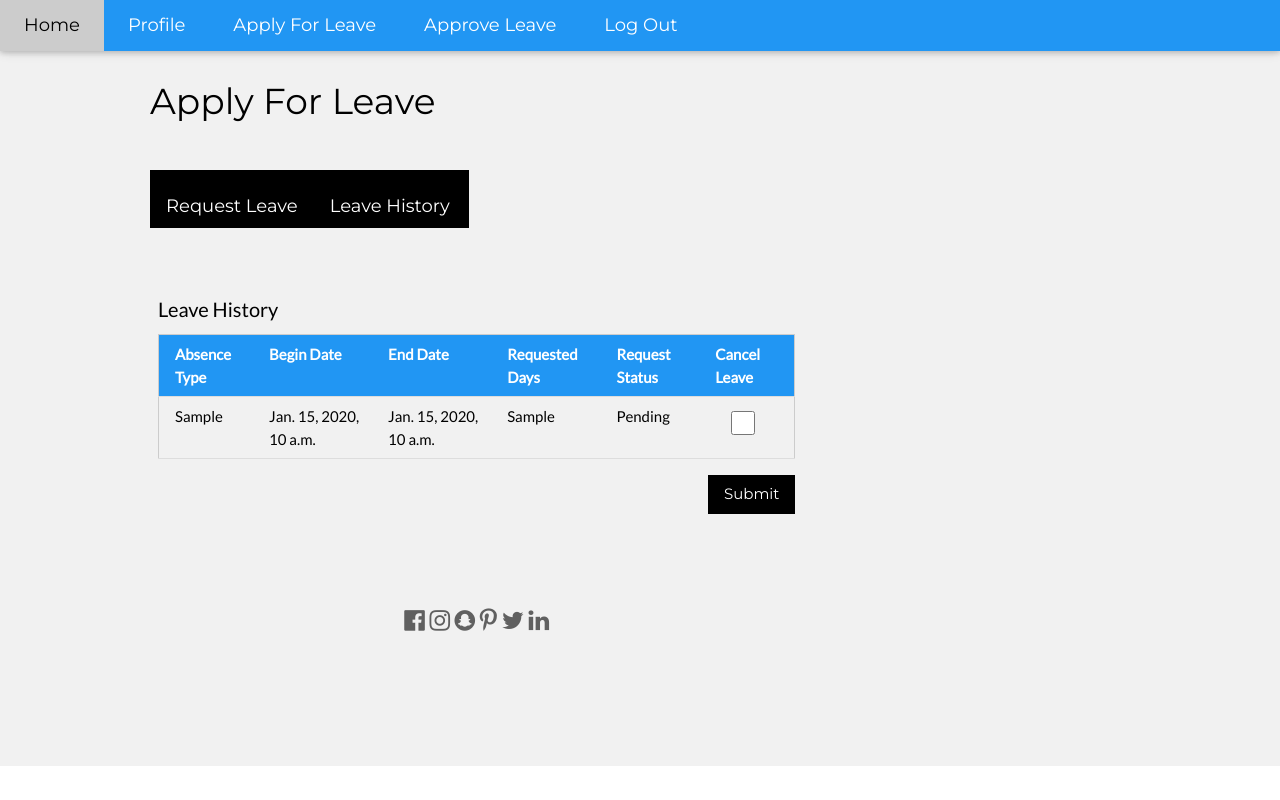
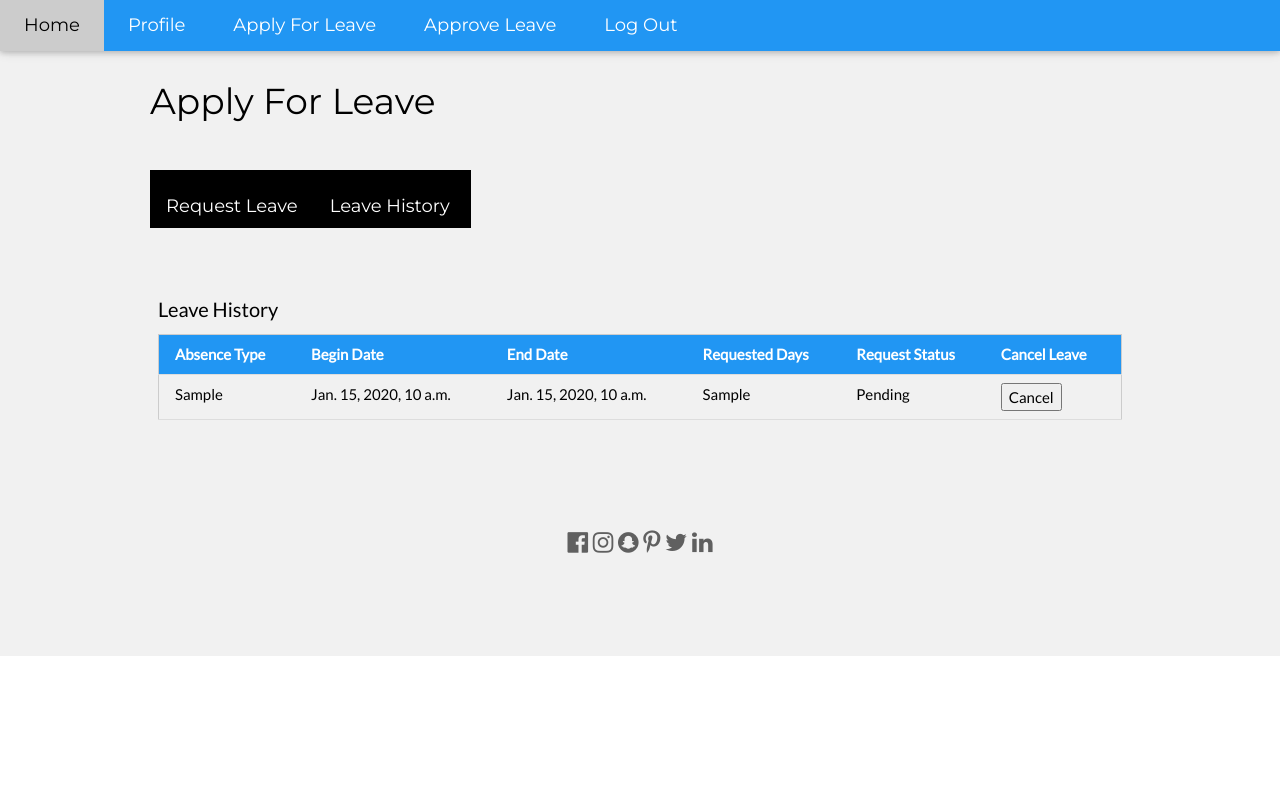
Before and after one commit to vidhishah22/CMPE-272-The-Seekers, a Django app: template LMSProject/LMS/templates/LMS/ApplyForLeave.html in a window 1280 px wide, after a click on "Leave History". Run offline with Django 3.2, Linux system fonts and the light colour scheme; tables that the repository leaves empty hold one stand-in row (values such as "Sample post"); the template is opened without the code that fills it: values that come from a table or form of the project are taken from there, most other values are stand-ins (such as "Sample title", 1, 10 or a date in 2020); some libraries are stand-ins or nearby versions.

Commit message:
Merge branch 'dev' of https://github.com/vidhishah22/CMPE-272-The-Seekers into dev
# Conflicts:
#	LMSProject/LMS/templates/LMS/ApplyForLeave.html
#	LMSProject/LMS/views.py

```diff
--- a/LMSProject/LMS/models.py
+++ b/LMSProject/LMS/models.py
@@ -24,6 +24,7 @@ class EmpLeaveRequestChoices(ChoiceEnum):
     Pending_Status = 'Pending'
     Approved_Status = 'Approved'
     Declined_Status = 'Declined'
+    Cancelled_Status = 'Cancelled'
 
 
 class Employee(models.Model):
--- a/LMSProject/LMS/templates/LMS/ApplyForLeave.html
+++ b/LMSProject/LMS/templates/LMS/ApplyForLeave.html
@@ -11,7 +11,7 @@
     <link rel="stylesheet" href="https://fonts.googleapis.com/css?family=Montserrat">
     <link rel="stylesheet" href="https://cdnjs.cloudflare.com/ajax/libs/font-awesome/4.7.0/css/font-awesome.min.css">
     <script src="https://ajax.googleapis.com/ajax/libs/jquery/2.1.3/jquery.min.js"></script>
-    <script src="/js/my.js"></script>
+    <script src="js/my.js"></script>
     <style>
 body,h1,h2,h3,h4,h5,h6 {font-family: "Lato", sans-serif}
 .w3-bar,h1,button {font-family: "Montserrat", sans-serif}
@@ -21,16 +21,15 @@ body,h1,h2,h3,h4,h5,h6 {font-family: "Lato", sans-serif}
 <body>
 <div class="w3-row-padding w3-light-grey w3-padding-64 w3-container" id="applyforleave">
         <div class="w3-content">
-            <div class="w3-twothird">
                 <h1>Apply For Leave</h1>
                 <div class="w3-row w3-padding-32">
                     <div class="w3-col m12">
                         <div action="/action_page.php" target="_blank">
                             <div class="w3-row-padding" style="margin:0 -16px 8px -16px">
                                 <div class="w3-half">
-                                    <div class="w3-bar w3-black">
-                                        <p><button class="w3-bar-item w3-button w3-hover-blue w3-large" onclick="openLeave('Request Leave')"> Request Leave </button></p>
-                                        <p><button class="w3-bar-item w3-button w3-hover-blue w3-large" onclick="openLeave('Leave History')"> Leave History </button></p>
+                                    <div class="w3-bar w3-black w3-twothird">
+                                        <p><button class="w3-bar-item w3-button w3-hover-blue w3-large w3-half" onclick="openLeave('Request Leave')"> Request Leave </button></p>
+                                        <p><button class="w3-bar-item w3-button w3-hover-blue w3-large w3-half" onclick="openLeave('Leave History')"> Leave History </button></p>
                                     </div>
                                     <!-- <p class="w3-small">Absence Type</p> -->
                                     <!-- <input class="w3-input w3-border" type="text" placeholder="Absence Type" name="Absence Type" required> -->
@@ -114,18 +113,13 @@ body,h1,h2,h3,h4,h5,h6 {font-family: "Lato", sans-serif}
                                 <td>{{leaves.End_Date}}</td>
                                 <td>{{leaves.Requested_Days}}</td>
                                 <td>{{leaves.Leave_Status}}</td>
-                                <td><input class="w3-check w3-margin-left" type="checkbox"></td>
+                                <form class="w3-container w3-margin-top w3-card-4" action="ApplyForLeave"  method="post">
+                                <td><input type="submit" style="display:{{leaves.Display}};" formaction="ApplyForLeave?cancelLeave={{leaves.Leave_Id}}" value="Cancel"/></td>
+                                </form>
                             </tr>
                             </thead>
                             {% endfor %}
                         </table>
-                        <button onclick="document.getElementById('id01').style.display='block'" class="w3-button w3-black w3-section w3-right" type="submit">Submit</button>
-                                <div id="id01" class="w3-modal">
-                                    <div class="w3-modal-content">
-                                        <div class="w3-container">
-                                            <span onclick="document.getElementById('id01').style.display='none'" class="w3-button w3-display-topright">&times;</span>
-                                            <p>Your leave has been cancelled</p>
-                                        </div>
                     </div>
                 </div>
             </div>
```
Also changed, not shown: LMSProject/LMS/templates/LMS/ApproveLeave.html (+0 -9 lines), LMSProject/LMS/views.py (+28 -4 lines).
